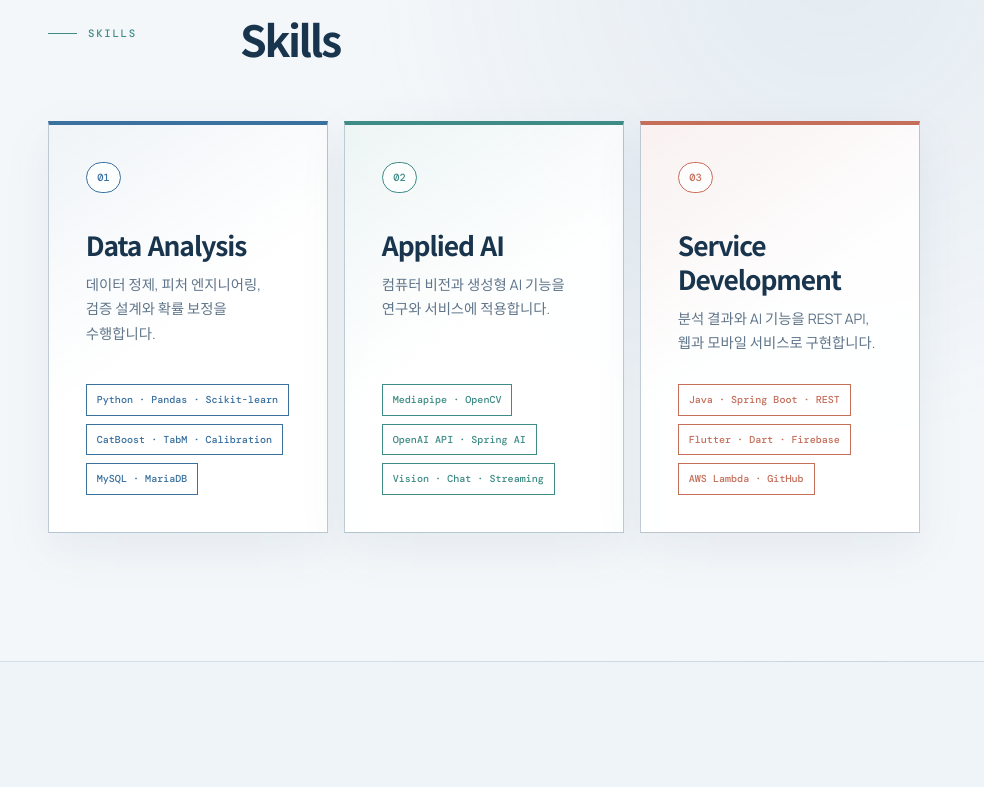
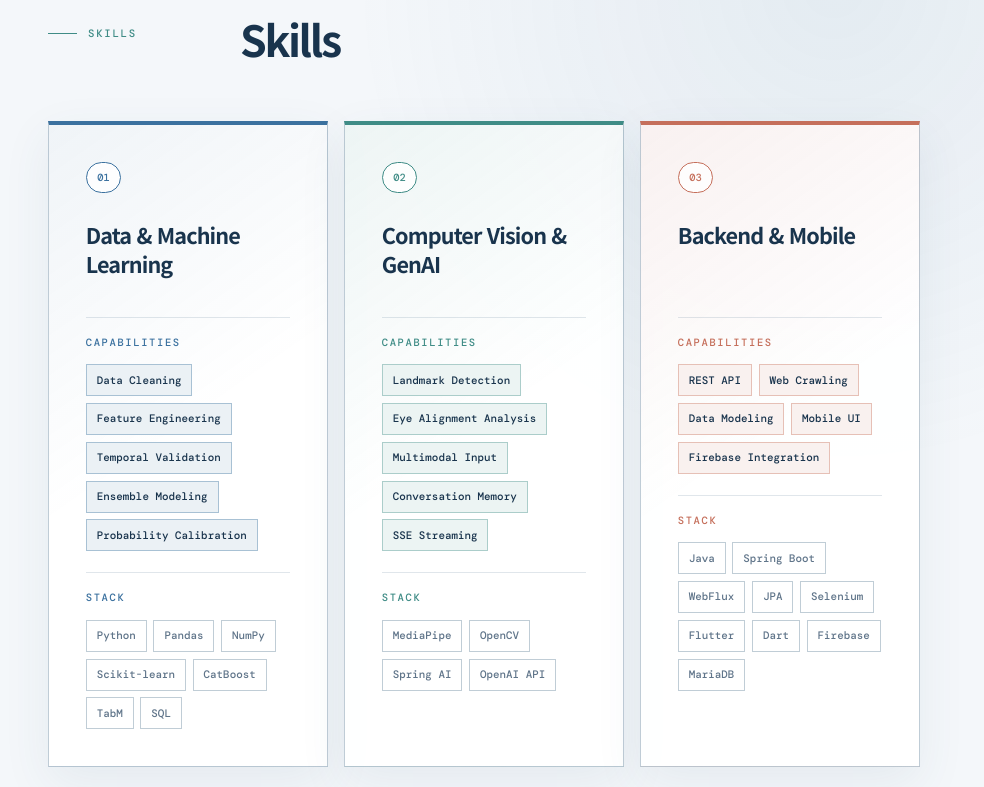
Before and after one commit to gyun-jin/gyun-jin.github.io, a plain HTML site: page index.html in a window 1280 px wide. Shown: the part 3680-4467 px from the top of the page, without its empty margins (296-1280 px from the left). Drawn offline with nearby package versions, Linux system fonts and the light colour scheme.

Commit message:
Redesign skills section

```diff
--- a/assets/css/main.css
+++ b/assets/css/main.css
@@ -1109,7 +1109,7 @@ main {
 
 .capability-card {
   --skill-accent: var(--mint);
-  min-height: 23rem;
+  min-height: 27rem;
   padding: 2.3rem;
   display: flex;
   flex-direction: column;
@@ -1144,7 +1144,7 @@ main {
 .capability-icon {
   align-self: flex-start;
   display: inline-flex;
-  margin-bottom: 2.15rem;
+  margin-bottom: 1.65rem;
   padding: 0.38rem 0.65rem;
   background: rgba(255, 255, 255, 0.84);
   border: 1px solid currentColor;
@@ -1156,35 +1156,60 @@ main {
 }
 
 .capability-card h3 {
-  margin: 0 0 0.7rem;
+  min-height: 4.4rem;
+  margin: 0 0 1.65rem;
   color: var(--ink);
-  font-size: 1.65rem;
-}
-
-.capability-card > p {
-  margin: 0 0 1.8rem;
+  font-size: clamp(1.35rem, 1.6vw, 1.65rem);
+  line-height: 1.35;
+}
+
+.skill-group {
+  padding-top: 1rem;
+  border-top: 1px solid var(--line);
+}
+
+.skill-group + .skill-group {
+  margin-top: 1.3rem;
+}
+
+.skill-stack {
+  margin-top: auto;
+}
+
+.skill-label {
+  margin: 0 0 0.8rem;
+  color: var(--skill-accent);
+  font-family: "DM Mono", monospace;
+  font-size: 0.66rem;
+  font-weight: 500;
+  letter-spacing: 0.15em;
+  text-transform: uppercase;
+}
+
+.skill-tags {
+  display: flex;
+  flex-wrap: wrap;
+  gap: 0.42rem;
+}
+
+.skill-tags span {
+  display: inline-flex;
+  align-items: center;
+  min-height: 2rem;
+  padding: 0.45rem 0.62rem;
+  background: rgba(255, 255, 255, 0.78);
+  border: 1px solid var(--line-strong);
   color: var(--ink-dim);
-  font-size: 0.9rem;
-  word-break: keep-all;
-}
-
-.skill-lines {
-  display: flex;
-  flex-wrap: wrap;
-  gap: 0.5rem;
-  margin-top: auto;
-}
-
-.skill-lines span {
-  display: inline-flex;
-  padding: 0.48rem 0.62rem;
-  background: rgba(255, 255, 255, 0.78);
-  border: 1px solid currentColor;
-  color: var(--skill-accent);
-  font-family: "DM Mono", monospace;
-  font-size: 0.63rem;
+  font-family: "DM Mono", monospace;
+  font-size: 0.68rem;
   font-weight: 500;
   line-height: 1.4;
+}
+
+.skill-tags-primary span {
+  background: color-mix(in srgb, var(--skill-accent) 10%, white);
+  border-color: color-mix(in srgb, var(--skill-accent) 38%, transparent);
+  color: var(--ink);
 }
 
 .journey {
@@ -1432,6 +1457,9 @@ footer {
   .project-art { min-height: 25rem; }
   .project-copy { grid-column: 2; padding-left: 0; }
   .project-card { grid-template-columns: minmax(17rem, 0.8fr) minmax(0, 1fr); gap: 1.4rem 2.2rem; }
+  .capability-grid { grid-template-columns: 1fr; }
+  .capability-card { min-height: auto; }
+  .capability-card h3 { min-height: 0; }
   .contact { grid-template-columns: 1fr; min-height: auto; }
 }
 
--- a/index.html
+++ b/index.html
@@ -16,7 +16,7 @@
       href="https://fonts.googleapis.com/css2?family=DM+Mono:wght@400;500&family=Manrope:wght@400;500;600;700&family=Noto+Sans+KR:wght@400;500;600;700;800&display=swap"
       rel="stylesheet"
     />
-    <link rel="stylesheet" href="assets/css/main.css?v=7" />
+    <link rel="stylesheet" href="assets/css/main.css?v=8" />
     <noscript><link rel="stylesheet" href="assets/css/noscript.css" /></noscript>
   </head>
   <body>
@@ -276,34 +276,68 @@
         <div class="capability-grid">
           <article class="capability-card reveal">
             <span class="capability-icon">01</span>
-            <h3>Data Analysis</h3>
-            <p>데이터 정제, 피처 엔지니어링, 검증 설계와 확률 보정을 수행합니다.</p>
-            <div class="skill-lines">
-              <span>Python · Pandas · Scikit-learn</span>
-              <span>CatBoost · TabM · Calibration</span>
-              <span>MySQL · MariaDB</span>
+            <h3>Data &amp; Machine Learning</h3>
+            <div class="skill-group">
+              <p class="skill-label">Capabilities</p>
+              <div class="skill-tags skill-tags-primary">
+                <span>Data Cleaning</span>
+                <span>Feature Engineering</span>
+                <span>Temporal Validation</span>
+                <span>Ensemble Modeling</span>
+                <span>Probability Calibration</span>
+              </div>
+            </div>
+            <div class="skill-group skill-stack">
+              <p class="skill-label">Stack</p>
+              <div class="skill-tags">
+                <span>Python</span><span>Pandas</span><span>NumPy</span>
+                <span>Scikit-learn</span><span>CatBoost</span><span>TabM</span><span>SQL</span>
+              </div>
             </div>
           </article>
 
           <article class="capability-card reveal" data-delay="1">
             <span class="capability-icon">02</span>
-            <h3>Applied AI</h3>
-            <p>컴퓨터 비전과 생성형 AI 기능을 연구와 서비스에 적용합니다.</p>
-            <div class="skill-lines">
-              <span>Mediapipe · OpenCV</span>
-              <span>OpenAI API · Spring AI</span>
-              <span>Vision · Chat · Streaming</span>
+            <h3>Computer Vision &amp; GenAI</h3>
+            <div class="skill-group">
+              <p class="skill-label">Capabilities</p>
+              <div class="skill-tags skill-tags-primary">
+                <span>Landmark Detection</span>
+                <span>Eye Alignment Analysis</span>
+                <span>Multimodal Input</span>
+                <span>Conversation Memory</span>
+                <span>SSE Streaming</span>
+              </div>
+            </div>
+            <div class="skill-group skill-stack">
+              <p class="skill-label">Stack</p>
+              <div class="skill-tags">
+                <span>MediaPipe</span><span>OpenCV</span>
+                <span>Spring AI</span><span>OpenAI API</span>
+              </div>
             </div>
           </article>
 
           <article class="capability-card reveal" data-delay="2">
             <span class="capability-icon">03</span>
-            <h3>Service Development</h3>
-            <p>분석 결과와 AI 기능을 REST API, 웹과 모바일 서비스로 구현합니다.</p>
-            <div class="skill-lines">
-              <span>Java · Spring Boot · REST</span>
-              <span>Flutter · Dart · Firebase</span>
-              <span>AWS Lambda · GitHub</span>
+            <h3>Backend &amp; Mobile</h3>
+            <div class="skill-group">
+              <p class="skill-label">Capabilities</p>
+              <div class="skill-tags skill-tags-primary">
+                <span>REST API</span>
+                <span>Web Crawling</span>
+                <span>Data Modeling</span>
+                <span>Mobile UI</span>
+                <span>Firebase Integration</span>
+              </div>
+            </div>
+            <div class="skill-group skill-stack">
+              <p class="skill-label">Stack</p>
+              <div class="skill-tags">
+                <span>Java</span><span>Spring Boot</span><span>WebFlux</span>
+                <span>JPA</span><span>Selenium</span><span>Flutter</span>
+                <span>Dart</span><span>Firebase</span><span>MariaDB</span>
+              </div>
             </div>
           </article>
         </div>
```
